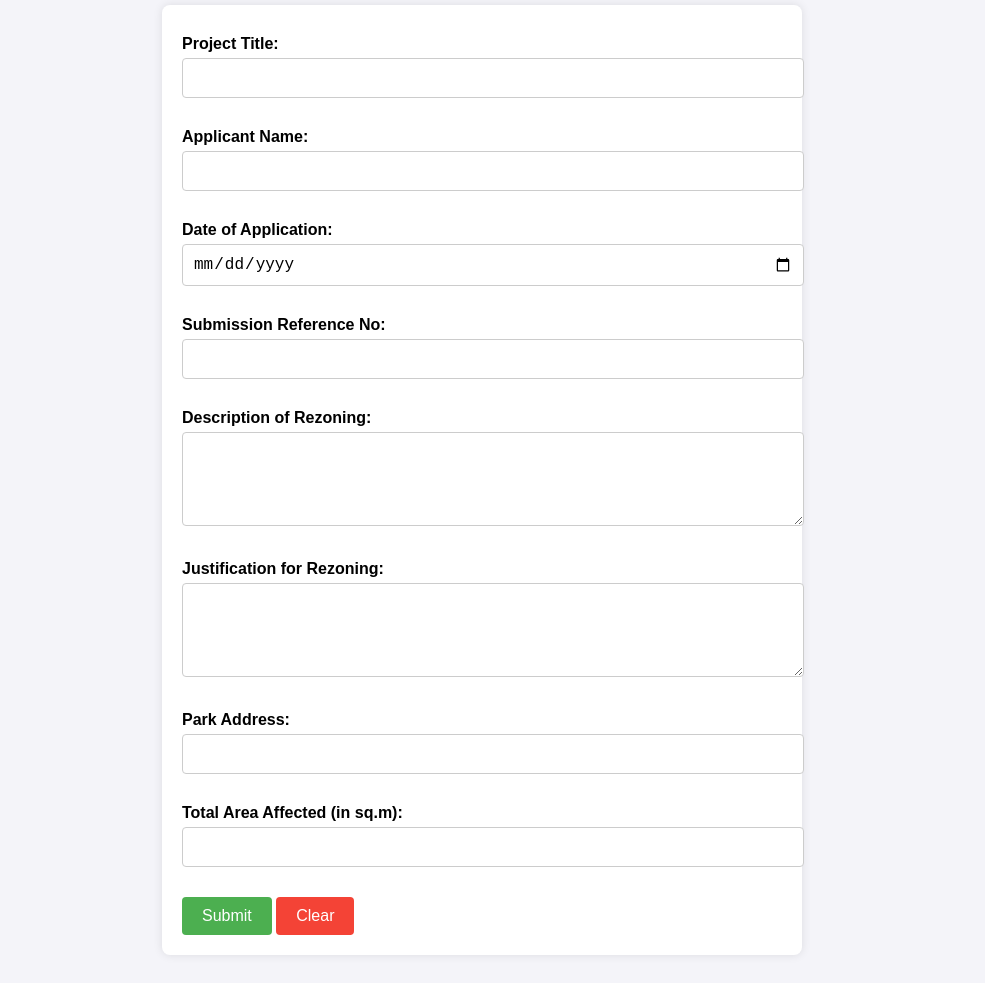
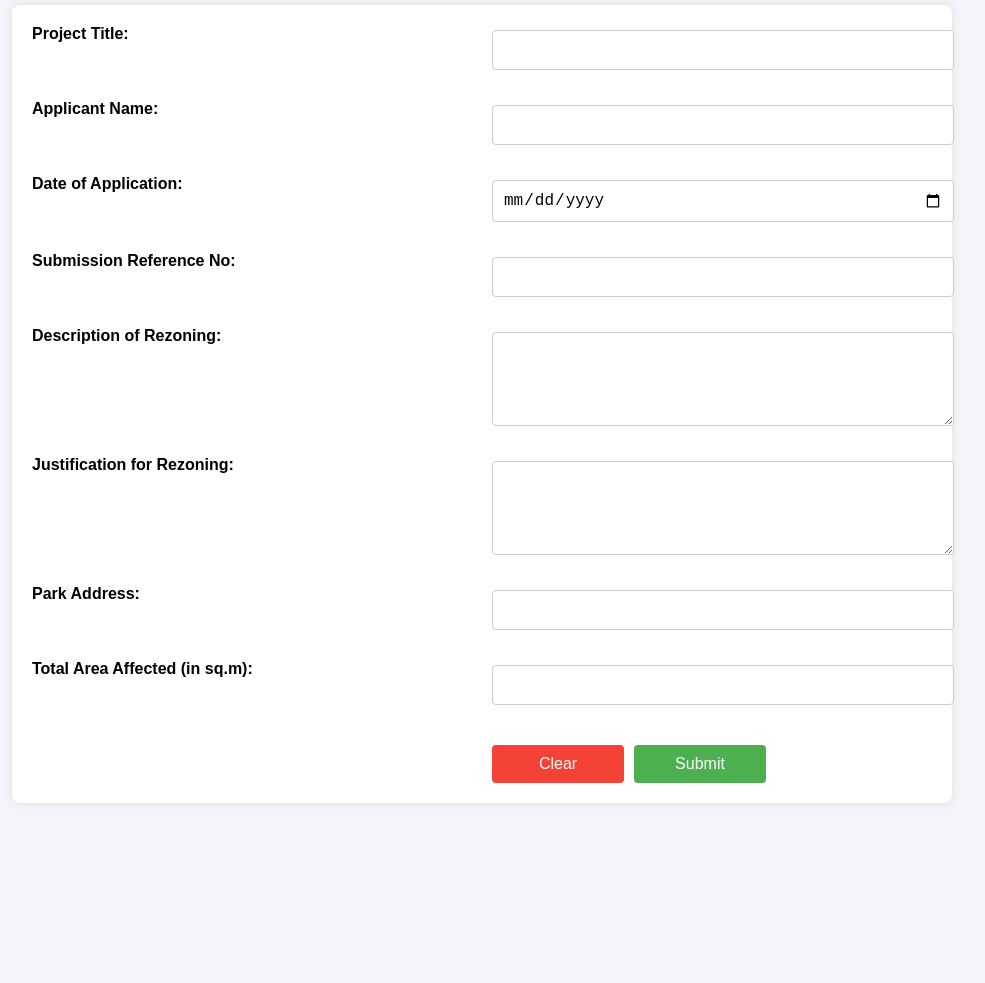
Before and after one commit to asingaravadivelan/agency-portal, a plain HTML site: page index.html in a window 1280 px wide. Shown: the part 91-1074 px from the top of the page, without its empty margins (158-1143 px from the left). After the commit the page ends 922 px from the top, so only its background shows below. Drawn offline with Linux system fonts and the light colour scheme.

Commit message:
Update index.html

```diff
--- a/index.html
+++ b/index.html
@@ -15,8 +15,11 @@
             padding: 20px;
             border-radius: 8px;
             box-shadow: 0 0 10px rgba(0, 0, 0, 0.1);
-            max-width: 600px;
+            max-width: 900px;
             margin: 0 auto;
+            display: grid;
+            grid-template-columns: 1fr 1fr; /* Two columns */
+            grid-gap: 20px;
         }
         h2 {
             text-align: center;
@@ -25,15 +28,17 @@
         label {
             font-weight: bold;
             display: block;
-            margin-top: 10px;
         }
         input, textarea {
             width: 100%;
             padding: 10px;
-            margin: 5px 0 20px;
+            margin: 5px 0 10px;
             border: 1px solid #ccc;
             border-radius: 4px;
             font-size: 16px;
+        }
+        textarea {
+            resize: vertical; /* Allows users to resize textarea vertically */
         }
         button {
             padding: 10px 20px;
@@ -58,20 +63,46 @@
             border-radius: 8px;
             margin-top: 20px;
             display: none; /* Hidden by default */
+            max-width: 900px; /* Align with form width */
+            margin-left: auto;
+            margin-right: auto;
         }
         .card.success {
             border-color: #4CAF50;
             color: #4CAF50;
         }
+
+        /* Ensure labels and inputs stack on smaller screens */
+        @media (max-width: 768px) {
+            form {
+                grid-template-columns: 1fr; /* Stacks the form fields in one column */
+            }
+        }
+
+        /* Ensure the buttons span the entire form width */
+        .button-container {
+            grid-column: span 1; /* Span buttons across both columns */
+            display: flex;
+            gap: 10px; /* Adds space between buttons */
+            /*justify-content: space-between; /* Align buttons horizontally */
+        }
+        .button-container button {
+            width: 30%; /* Set button width to 45% for smaller size */
+        }
     </style>
 </head>
 <body>
 
-    <h2>Rezoning Application Form</h2>
+    <h2>Planning Application</h2>
+     <!-- Success Message Card -->
+     <div id="successCard" class="card success">
+        <h3>Form Successfully Submitted!</h3>
+        <p>The application has been successfully submitted.</p>
+    </div>
 
     <form id="rezoningForm" onsubmit="return handleSubmit(event)">
         <label for="projectTitle">Project Title:</label>
-        <input type="text" id="projectTitle" name="projectTitle" required>
+        <input type="text" id="projectTitle" name="projectTitle" required size="10px">
 
         <label for="applicantName">Applicant Name:</label>
         <input type="text" id="applicantName" name="applicantName" required>
@@ -94,15 +125,15 @@
         <label for="totalAreaAffected">Total Area Affected (in sq.m):</label>
         <input type="number" id="totalAreaAffected" name="totalAreaAffected" required>
 
-        <button type="submit">Submit</button>
-        <button type="reset" onclick="handleClear()">Clear</button>
+        <!-- Empty space for the second column layout -->
+        <div></div> <!-- Empty div for layout purposes to balance the columns -->
+
+        <!-- Buttons in a container to ensure they span across both columns -->
+        <div class="button-container">
+            <button type="reset" onclick="handleClear()">Clear</button>
+            <button type="submit" onclick="handleSubmit()">Submit</button>
+        </div>
     </form>
-
-    <!-- Success Message Card -->
-    <div id="successCard" class="card success">
-        <h3>Form Successfully Submitted!</h3>
-        <p>Your rezoning application has been successfully submitted. Thank you!</p>
-    </div>
 
     <script>
         // Handle form submission
@@ -116,7 +147,7 @@
             setTimeout(function() {
                 document.getElementById('rezoningForm').reset();
                 document.getElementById('successCard').style.display = 'none'; // Hide the success message after reset
-            }, 3000);
+            }, 2000);
         }
 
         // Handle clearing of the form
```
